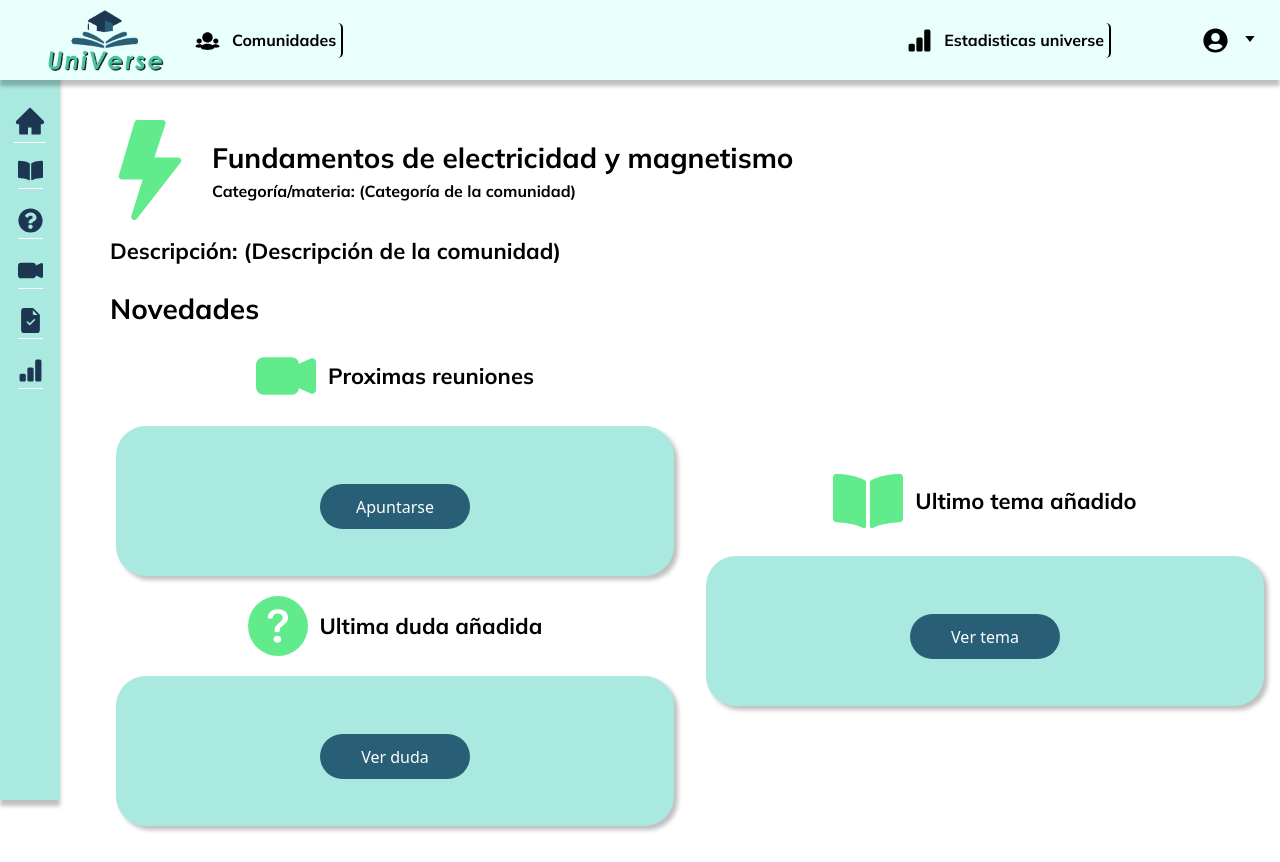
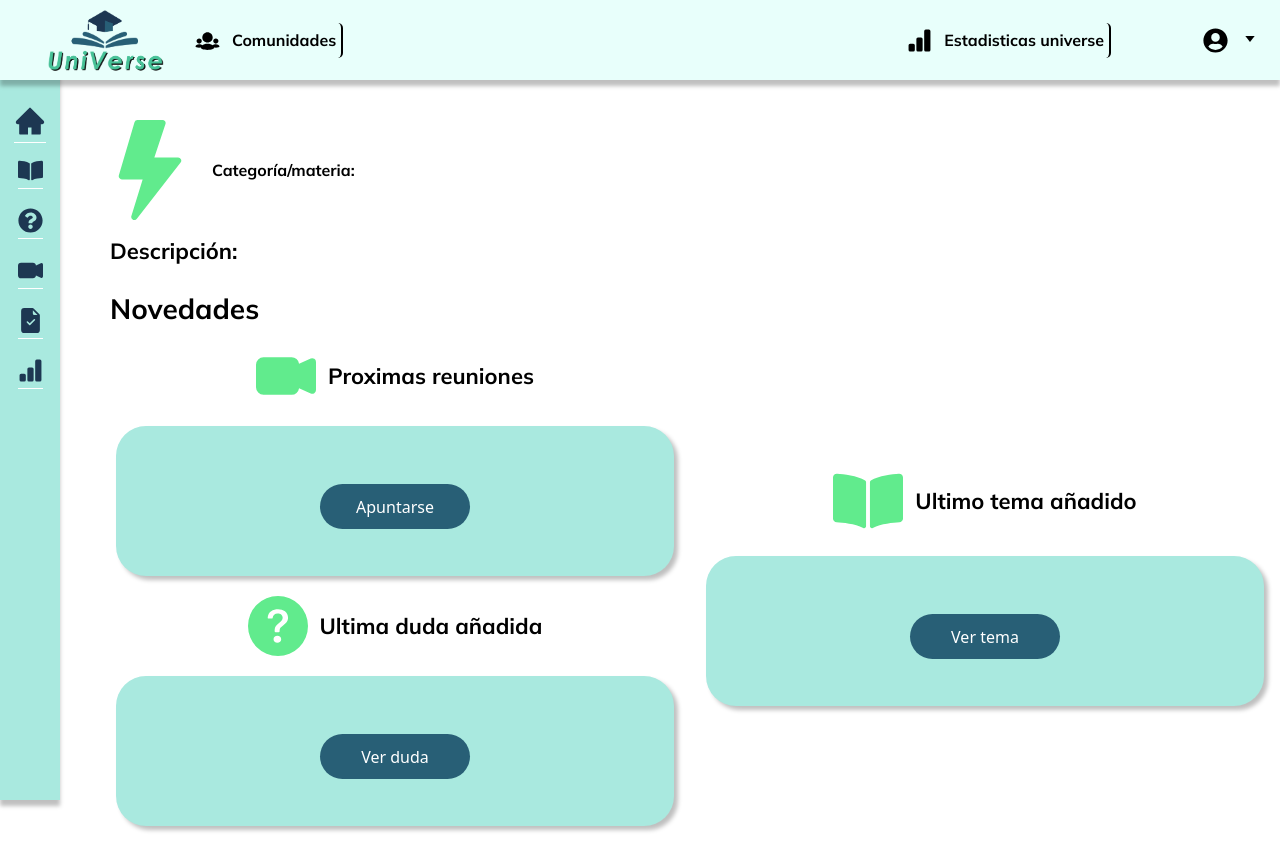
Before and after one commit to juandp1/UniVerse-Frontend, a Next.js app in the folder universe/: page /HomeComunidad in a window 1280 px wide. Built offline with nearby package versions, Linux system fonts and the light colour scheme; no server answers.

Commit message:
fix: nombre home comunidad y logout automatico

```diff
--- a/universe/Component/ComunidadRecuadro.tsx
+++ b/universe/Component/ComunidadRecuadro.tsx
@@ -52,6 +52,9 @@ function ComunidadRecuadro({ idComunidad, comunityName, descripcion, editar, eli
     }
     const entrarComunidad = () => {
         localStorage.setItem('comunidad_ID', idComunidad.toString())
+        localStorage.setItem("community_name", comunityName);
+        localStorage.setItem("community_description",descripcion);
+        //localStorage.setItem("community_label", label);
         console.log(localStorage.getItem('comunidad_ID'))
         router.push('/HomeComunidad');
     }
--- a/universe/Component/NavBar.tsx
+++ b/universe/Component/NavBar.tsx
@@ -117,21 +117,16 @@ function Navbar() {
     //Reiniciar el temporizador si el usuario presnta actividad, de lo contrario se hace el cierre se sesion automatico
     useEffect(() => {
         const token = localStorage.getItem('token');
-        const re_token = localStorage.getItem('re_token');
-        if (token || re_token) {
+        if (token) {
             resetLogoutTimer();
-
-            window.addEventListener('mousemove', resetLogoutTimer);
-            window.addEventListener('keydown', resetLogoutTimer);
             return () => {
-                window.removeEventListener('mousemove', resetLogoutTimer);
-                window.removeEventListener('keydown', resetLogoutTimer);
                 if (logoutTimer.current) {
                     clearTimeout(logoutTimer.current);
                 }
             };
         }
     }, []);
+
 
     const handleAceptarClick = () => {
         setShowRecuadro(false);
--- a/universe/pages/Foro.tsx
+++ b/universe/pages/Foro.tsx
@@ -124,7 +124,7 @@ export default function Foro() {
                                     key={item.topic_id}
                                     id_Topic={item.topic_id}
                                     name={item.topic_name}
-                                    ruta={"/DocumentosTema"}
+                                    ruta={"/ForoPreguntas"}
                                     eliminar={eliminar}
                                 ></TarjetaTemas>
                             );
@@ -132,13 +132,13 @@ export default function Foro() {
                         <TarjetaTemas
                             id_Topic={1}
                             name={"Ley de Gauss"}
-                            ruta={"/DocumentosTema"}
+                            ruta={"/ForoPreguntas"}
                             eliminar={eliminar}
                         ></TarjetaTemas>
                         <TarjetaTemas
                             id_Topic={1}
                             name={"Ley de Gauss"}
-                            ruta={"/DocumentosTema"}
+                            ruta={"/ForoPreguntas"}
                             eliminar={eliminar}
                         ></TarjetaTemas>
                     </div>
--- a/universe/pages/HomeComunidad.tsx
+++ b/universe/pages/HomeComunidad.tsx
@@ -15,6 +15,22 @@ export default function HomeComunidad() {
 
     const [isMobile, setIsMobile] = useState(false);
     const [isAdmin, setIsAdmin] = useState(false);
+
+    const [name, setName] = useState<string | null>(null);
+    useEffect(() => {
+        setName(localStorage.getItem("community_name"));
+    }, []);
+
+    const [description, setDescription] = useState<string | null>(null);
+    useEffect(() => {
+        setDescription(localStorage.getItem("community_description"));
+    }, []);
+
+    const [label, setLabel] = useState<string | null>(null);
+    useEffect(() => {
+        setLabel(localStorage.getItem("community_label"));
+    }, []);
+
     // Funcion para determinar si es el usuario que ingresa es admin
     useEffect(() => {
         const fetchUser = async () => {
@@ -88,13 +104,13 @@ export default function HomeComunidad() {
                     <div className={`flex items-center ${isMobile ? 'justify-center' : 'justify-start'} space-x-3`}>
                         <Bsicon.BsFillLightningFill size={"100px"} color={colorIcon} />
                         <div style={{ display: 'flex', flexDirection: 'column' }}>
-                            <h2 style={{ alignSelf: 'flex-start' }}>Fundamentos de electricidad y magnetismo</h2>
-                            <h4 style={{ alignSelf: 'flex-start' }}>Categoría/materia: (Categoría de la comunidad)</h4>
+                            <h2 style={{ alignSelf: 'flex-start' }}>{name}</h2>
+                            <h4 style={{ alignSelf: 'flex-start' }}>Categoría/materia: {label}</h4>
                         </div>
                     </div>
 
                     <h3 style={{ alignSelf: 'flex-start', marginTop: '15px', marginLeft: '10px' }}>
-                        Descripción: (Descripción de la comunidad)
+                        Descripción: {description}
                     </h3>
 
 
--- a/universe/pages/PestaniaComunidad.tsx
+++ b/universe/pages/PestaniaComunidad.tsx
@@ -91,6 +91,11 @@ export default function PestaniaComunidad() {
         }
     };
 
+    const [actualizacion, setActualizacion] = useState(0);
+	const newActualizacion = () => {
+		setActualizacion(actualizacion + 1);
+	};
+
 
 
     const [formEditar, setformEditar] = useState(false)
@@ -116,7 +121,7 @@ export default function PestaniaComunidad() {
                 });
                 if (res.ok) {
                     const data = await res.json();
-                    setComunidades(data.communities)
+                    setComunidades(data.communities);
                 }
             } catch (error: any) {
                 console.error('Error:', error);
@@ -124,7 +129,7 @@ export default function PestaniaComunidad() {
             }
         }
         fetchData();
-    }, []);
+    }, [actualizacion]);
 
 
 
@@ -158,6 +163,9 @@ export default function PestaniaComunidad() {
             });
 
             if (res.ok) {
+
+                newActualizacion();
+
 
             } else {
                 throw new Error('ha sucedido un error al crear la comunidad');
```
